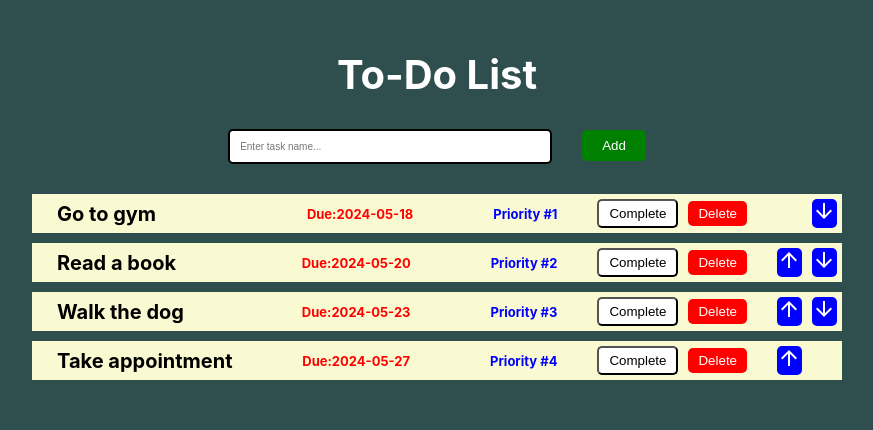
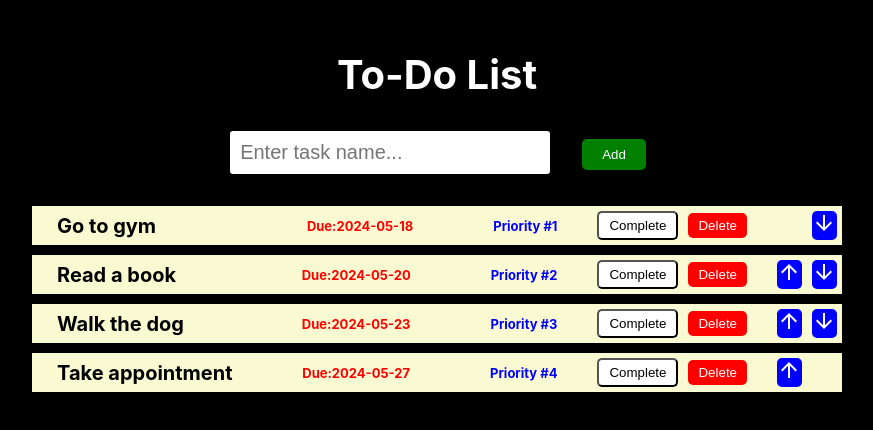
Before and after one commit to Arunapriyakaligotla/To-Do-List, a React (Create React App) app: page / in a window 1280 px wide. Shown: the top 430 px of the page, without its empty margins (203-1076 px from the left). Built offline with nearby package versions, Linux system fonts and the light colour scheme.

Commit message:
Add files via upload

```diff
--- a/src/List.css
+++ b/src/List.css
@@ -11,7 +11,7 @@
 
    }
 body {
-    background-color: darkslategrey;
+    background-color: black;
 }
 
 
@@ -24,6 +24,7 @@ body {
     margin-left: 30px;
     padding: 8px 20px;
     border-radius: 5px;
+    cursor: pointer;
 }
 .ad-btn:hover{
     background-color: rgb(115, 248, 115);
@@ -40,6 +41,7 @@ body {
     margin-left: 10px;
     width: 25px;
     border-radius: 5px;
+    cursor: pointer;
 
 }
 .mve-btn:hover{
@@ -48,7 +50,7 @@ body {
 }
 .inputs{
     padding: 10px;
-    font-size: 10px;
+    font-size: 20px;
     width: 300px;
     border: 2px solid black;
     outline: none;
@@ -84,7 +86,7 @@ body {
 }
 input{
   background-color: white;
-  padding: 50 30;
+  padding: 50px 30px;
 }
 .cmplt-btn{
   border-radius: 5px;
```
Also changed, not shown: src/List.js (indentation only).
